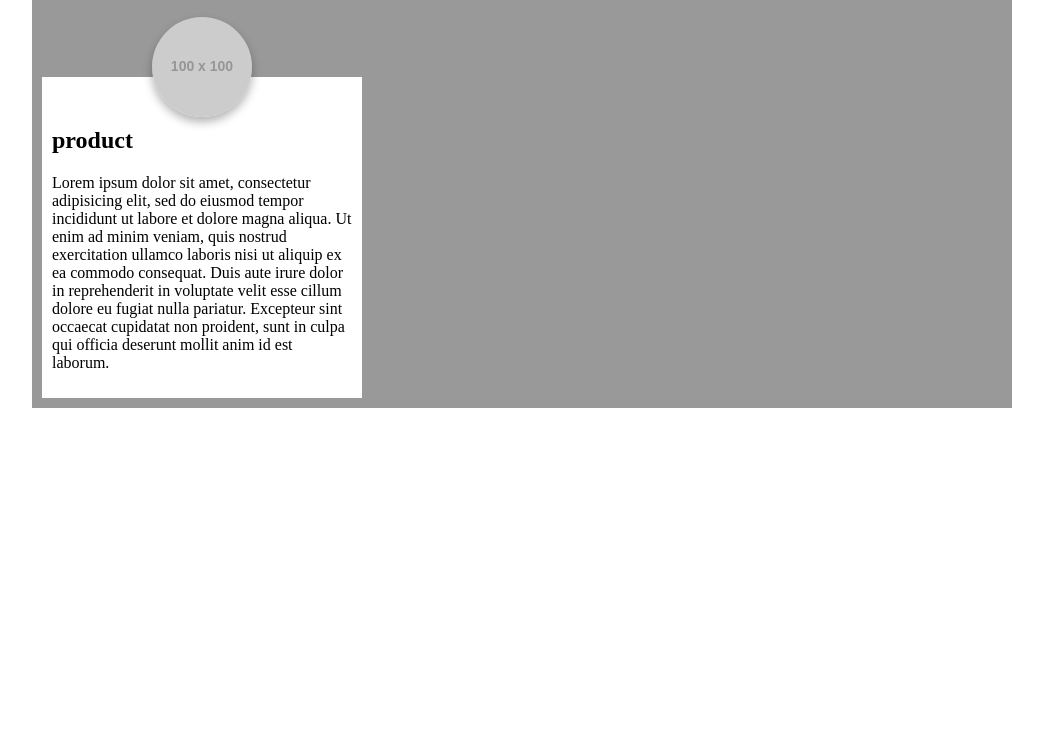
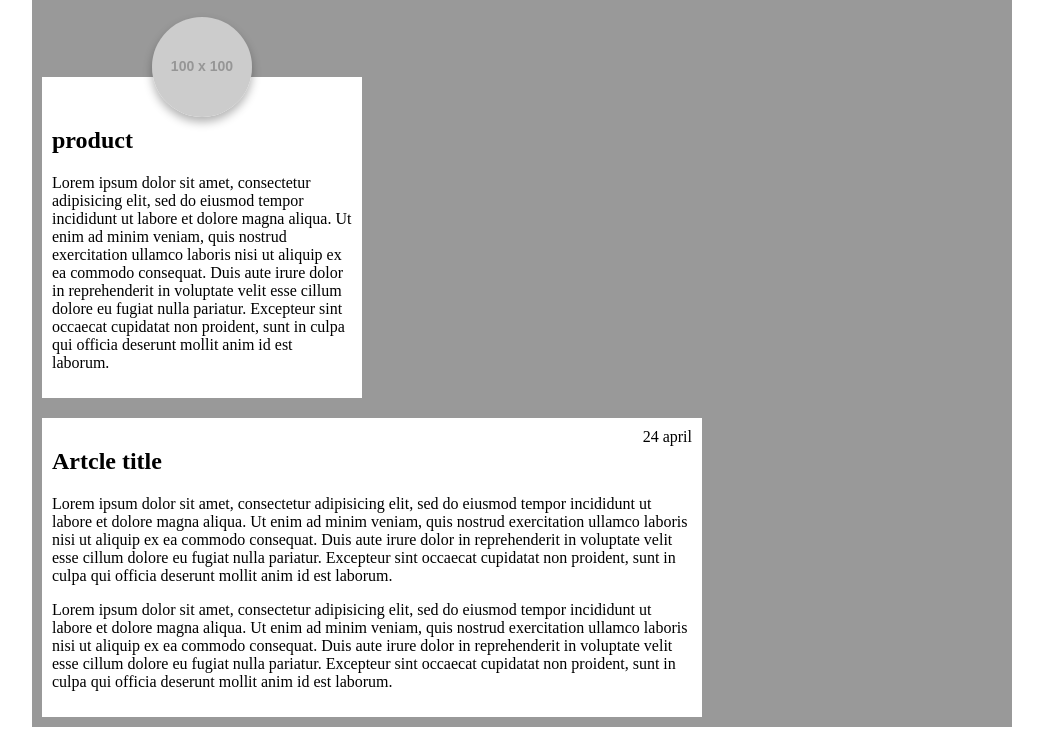
Before and after one commit to camden-chip/banners-popup, a plain HTML site: page index.html in a window 1280 px wide. Shown: the part 1499-2234 px from the top of the page, without its empty margins (118-1161 px from the left). Before the commit the page ends 1915 px from the top, so only its background shows below. Drawn offline with Linux system fonts and the light colour scheme; placeholder pictures from the web are drawn by us.

Commit message:
add article time

```diff
--- a/css/styles.css
+++ b/css/styles.css
@@ -38,3 +38,15 @@ Main {
 border-radius: 50%;
 box-shadow: 0 5px 10px 0 rgba(0,0,0,.3)
 }
+.post {
+	background-color: white;
+	width: 66.666%;
+	padding: 10px;
+	margin-top: 20px;
+	position: relative;
+}
+.post time {
+	position: absolute;
+	right: 10px;
+	top: 10px;
+}
--- a/index.html
+++ b/index.html
@@ -70,7 +70,27 @@ proident, sunt in culpa qui officia deserunt mollit anim id est laborum.</p>
 	proident, sunt in culpa qui officia deserunt mollit anim id est laborum.</p>
 </div>
 
-
+<article class="post">
+	<header>
+	<h1>Artcle title
+	</h1>
+	<time> 24 april</time>
+	<p>Lorem ipsum dolor sit amet, consectetur adipisicing elit, sed do eiusmod
+	tempor incididunt ut labore et dolore magna aliqua. Ut enim ad minim veniam,
+	quis nostrud exercitation ullamco laboris nisi ut aliquip ex ea commodo
+	consequat. Duis aute irure dolor in reprehenderit in voluptate velit esse
+	cillum dolore eu fugiat nulla pariatur. Excepteur sint occaecat cupidatat non
+	proident, sunt in culpa qui officia deserunt mollit anim id est laborum.</p>
+	</header>
+	<p>Lorem ipsum dolor sit amet, consectetur adipisicing elit, sed do eiusmod
+	tempor incididunt ut labore et dolore magna aliqua. Ut enim ad minim veniam,
+	quis nostrud exercitation ullamco laboris nisi ut aliquip ex ea commodo
+	consequat. Duis aute irure dolor in reprehenderit in voluptate velit esse
+	cillum dolore eu fugiat nulla pariatur. Excepteur sint occaecat cupidatat non
+	proident, sunt in culpa qui officia deserunt mollit anim id est laborum.</p>
+	<footer>
+	</footer>
+</article>
 </main>
 <!-- Main content goes here -->
 
```
